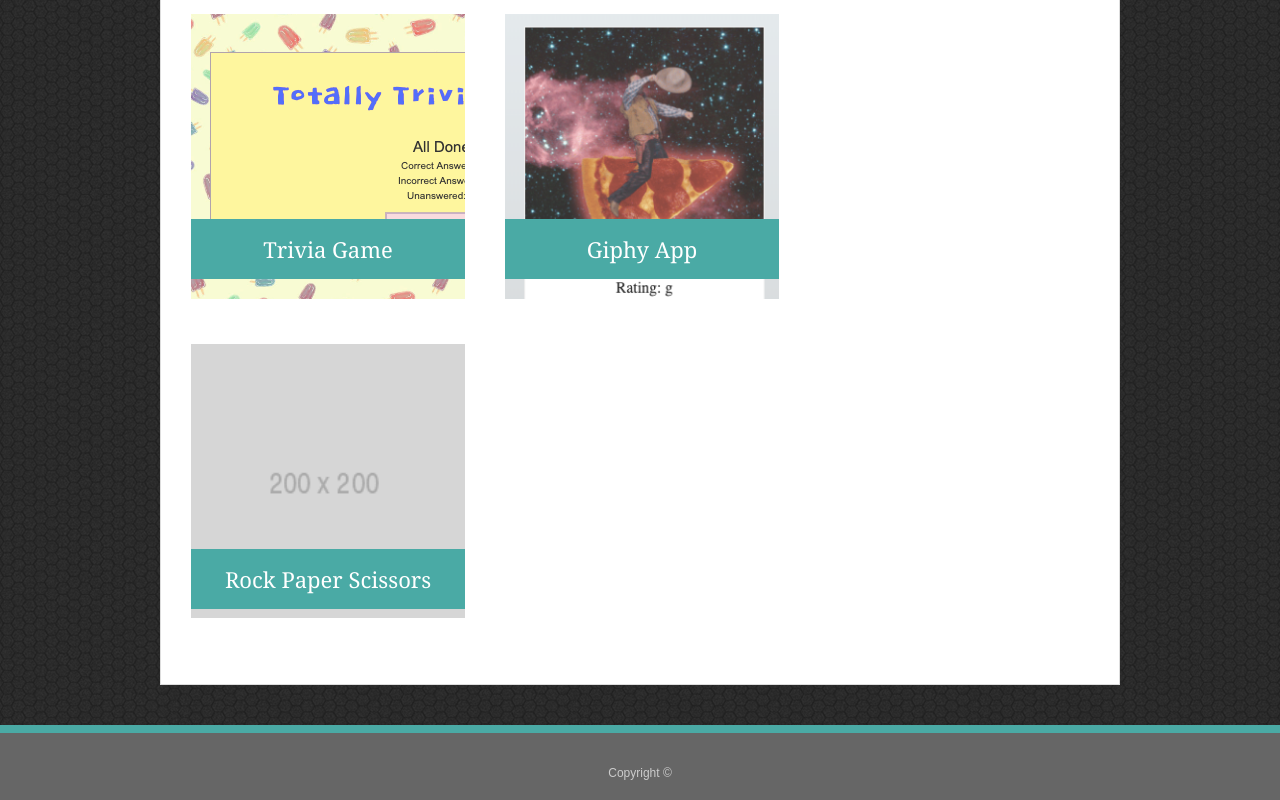
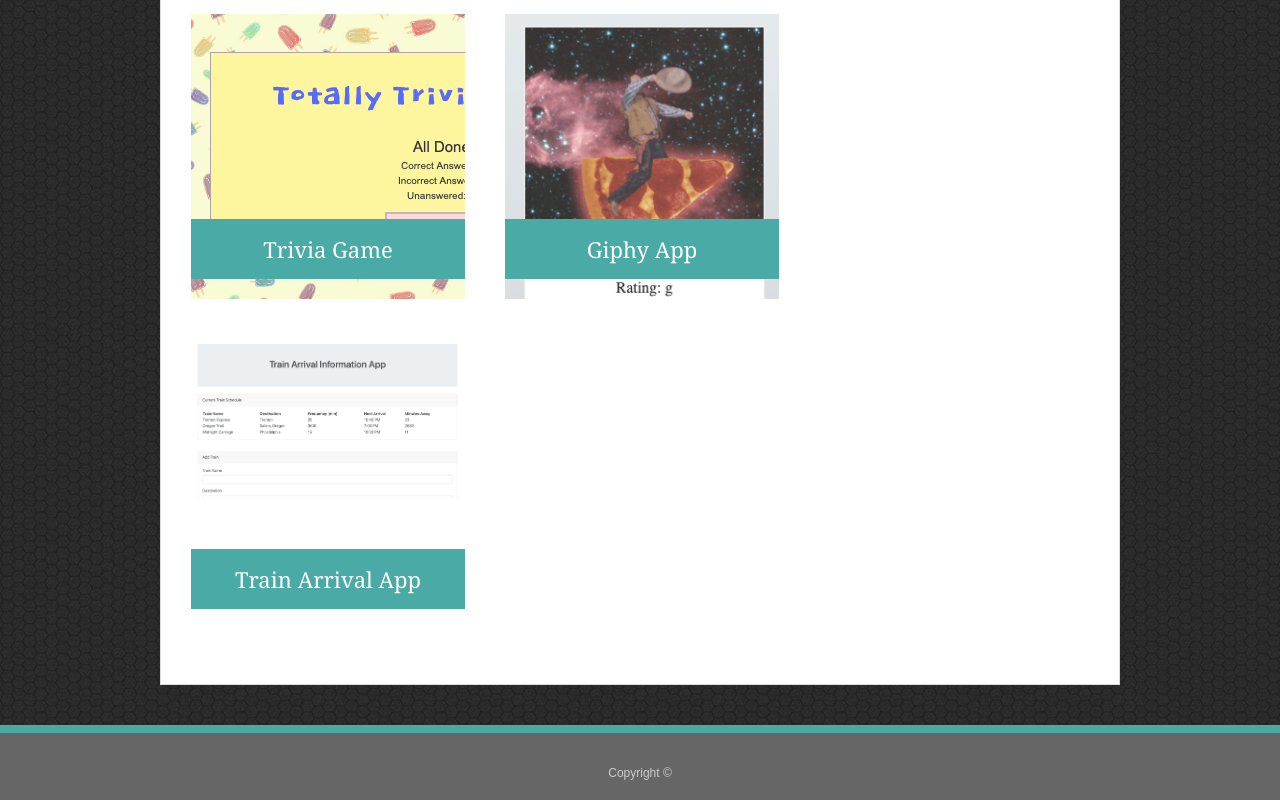
Before and after one commit to rasenin/Basic-Portfolio, a plain HTML site: page portfolio.html in a window 1280 px wide. Shown: the part 606-1406 px from the top of the page. Drawn offline with Linux system fonts and the light colour scheme.

Commit message:
added train app link and image

```diff
--- a/portfolio.html
+++ b/portfolio.html
@@ -61,11 +61,11 @@
             </div>
           </a>
 
-          <a href="#">
+          <a href="https://rasenin.github.io/TrainArrival/">
             <div class="work">
-              <img src="assets/images/200x200.png" alt="Rock Paper Scissors" />
+              <img src="assets/images/train-arrival.png" alt="Train Arrival App" />
 
-              <h3>Rock Paper Scissors</h3>
+              <h3>Train Arrival App</h3>
             </div>
           </a>
         </section>
```
Also changed, not shown: assets/images/train-arrival.png (added).
